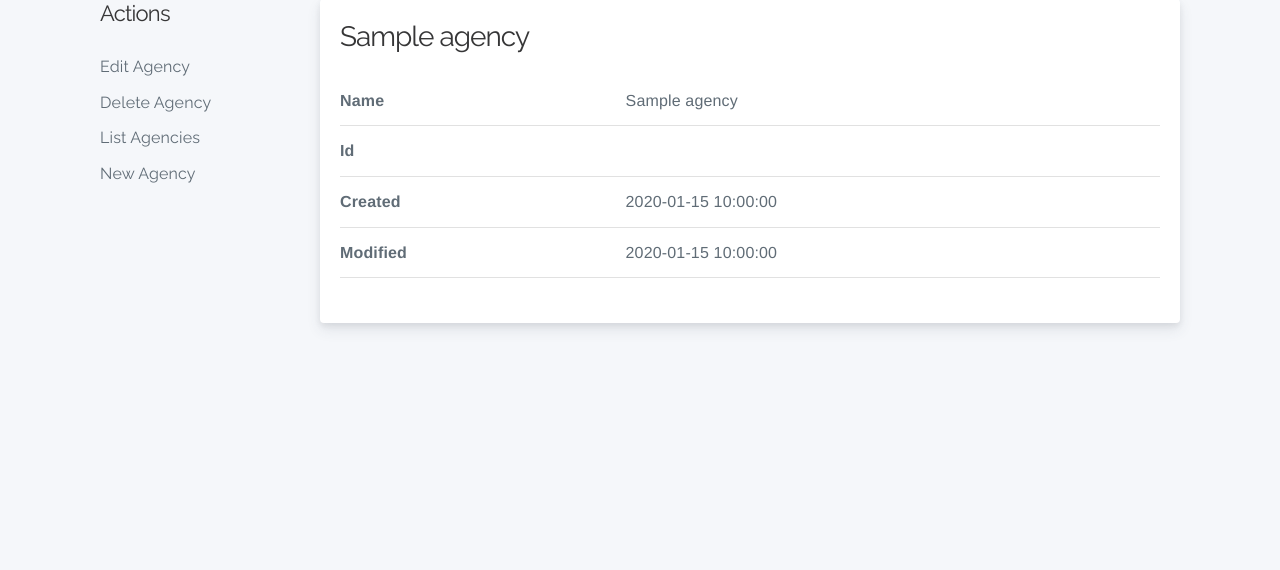
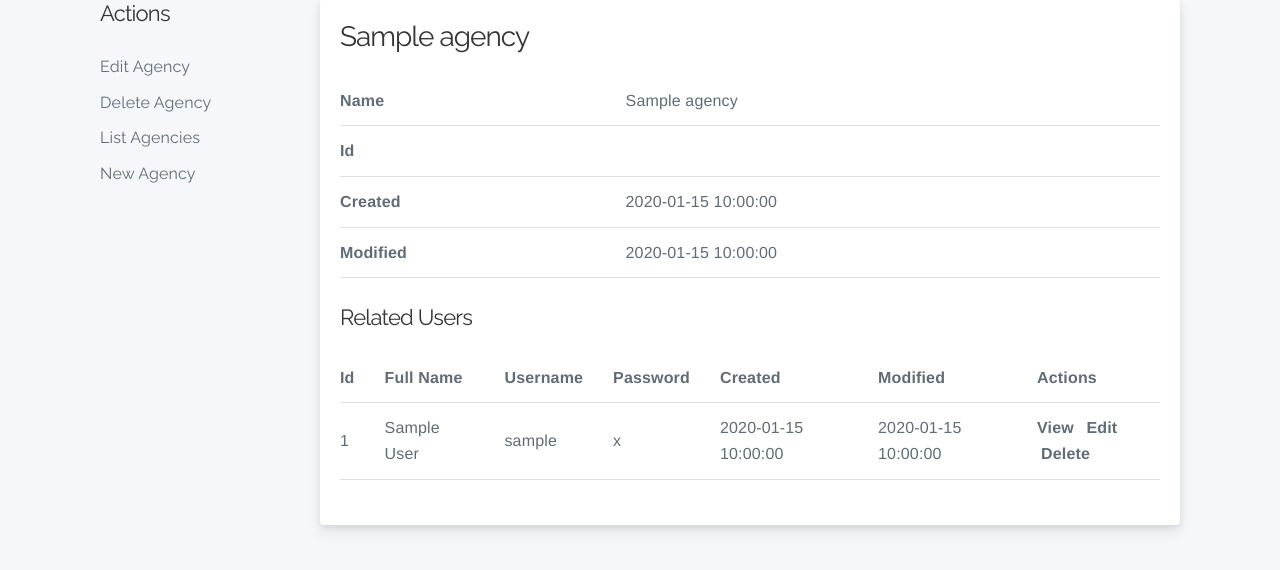
Before and after one commit to ShrutiMeshram29/adv_app, a CakePHP app: the page made by templates/Agencies/view.php in a window 1280 px wide. Shown: the part 79-649 px from the top of the page. Run offline with PHP 8.4 and a stand-in for CakePHP, Linux system fonts and the light colour scheme; the template is opened without the code that fills it: most values are stand-ins (such as "Sample title", 1, 10 or a date in 2020); some libraries are stand-ins or nearby versions.

Commit message:
new mapping table agencies_users created we baked all for users and agencies.

```diff
--- a/src/Model/Table/AgenciesTable.php
+++ b/src/Model/Table/AgenciesTable.php
@@ -44,6 +44,12 @@
         $this->setPrimaryKey('id');
 
         $this->addBehavior('Timestamp');
+
+        $this->belongsToMany('Users', [
+            'foreignKey' => 'agency_id',
+            'targetForeignKey' => 'user_id',
+            'joinTable' => 'agencies_users',
+        ]);
     }
 
     /**
--- a/src/Model/Table/UsersTable.php
+++ b/src/Model/Table/UsersTable.php
@@ -44,6 +44,12 @@
         $this->setPrimaryKey('id');
 
         $this->addBehavior('Timestamp');
+
+        $this->belongsToMany('Agencies', [
+            'foreignKey' => 'user_id',
+            'targetForeignKey' => 'agency_id',
+            'joinTable' => 'agencies_users',
+        ]);
     }
 
     /**
--- a/templates/Agencies/add.php
+++ b/templates/Agencies/add.php
@@ -2,6 +2,7 @@
 /**
  * @var \App\View\AppView $this
  * @var \App\Model\Entity\Agency $agency
+ * @var \Cake\Collection\CollectionInterface|string[] $users
  */
 ?>
 <div class="row">
@@ -18,6 +19,7 @@
                 <legend><?= __('Add Agency') ?></legend>
                 <?php
                     echo $this->Form->control('name');
+                    echo $this->Form->control('users._ids', ['options' => $users]);
                 ?>
             </fieldset>
             <?= $this->Form->button(__('Submit')) ?>
--- a/templates/Agencies/edit.php
+++ b/templates/Agencies/edit.php
@@ -2,6 +2,7 @@
 /**
  * @var \App\View\AppView $this
  * @var \App\Model\Entity\Agency $agency
+ * @var string[]|\Cake\Collection\CollectionInterface $users
  */
 ?>
 <div class="row">
@@ -23,6 +24,7 @@
                 <legend><?= __('Edit Agency') ?></legend>
                 <?php
                     echo $this->Form->control('name');
+                    echo $this->Form->control('users._ids', ['options' => $users]);
                 ?>
             </fieldset>
             <?= $this->Form->button(__('Submit')) ?>
--- a/templates/Agencies/view.php
+++ b/templates/Agencies/view.php
@@ -35,6 +35,46 @@
                     <td><?= h($agency->modified) ?></td>
                 </tr>
             </table>
+            <div class="related">
+                <h4><?= __('Related Users') ?></h4>
+                <?php if (!empty($agency->users)) : ?>
+                <div class="table-responsive">
+                    <table>
+                        <tr>
+                            <th><?= __('Id') ?></th>
+                            <th><?= __('Full Name') ?></th>
+                            <th><?= __('Username') ?></th>
+                            <th><?= __('Password') ?></th>
+                            <th><?= __('Created') ?></th>
+                            <th><?= __('Modified') ?></th>
+                            <th class="actions"><?= __('Actions') ?></th>
+                        </tr>
+                        <?php foreach ($agency->users as $user) : ?>
+                        <tr>
+                            <td><?= h($user->id) ?></td>
+                            <td><?= h($user->full_name) ?></td>
+                            <td><?= h($user->username) ?></td>
+                            <td><?= h($user->password) ?></td>
+                            <td><?= h($user->created) ?></td>
+                            <td><?= h($user->modified) ?></td>
+                            <td class="actions">
+                                <?= $this->Html->link(__('View'), ['controller' => 'Users', 'action' => 'view', $user->id]) ?>
+                                <?= $this->Html->link(__('Edit'), ['controller' => 'Users', 'action' => 'edit', $user->id]) ?>
+                                <?= $this->Form->postLink(
+                                    __('Delete'),
+                                    ['controller' => 'Users', 'action' => 'delete', $user->id],
+                                    [
+                                        'method' => 'delete',
+                                        'confirm' => __('Are you sure you want to delete # {0}?', $user->id),
+                                    ]
+                                ) ?>
+                            </td>
+                        </tr>
+                        <?php endforeach; ?>
+                    </table>
+                </div>
+                <?php endif; ?>
+            </div>
         </div>
     </div>
 </div>
--- a/templates/Users/add.php
+++ b/templates/Users/add.php
@@ -2,6 +2,7 @@
 /**
  * @var \App\View\AppView $this
  * @var \App\Model\Entity\User $user
+ * @var \Cake\Collection\CollectionInterface|string[] $agencies
  */
 ?>
 <div class="row">
@@ -20,6 +21,7 @@
                     echo $this->Form->control('full_name');
                     echo $this->Form->control('username');
                     echo $this->Form->control('password');
+                    echo $this->Form->control('agencies._ids', ['options' => $agencies]);
                 ?>
             </fieldset>
             <?= $this->Form->button(__('Submit')) ?>
--- a/templates/Users/edit.php
+++ b/templates/Users/edit.php
@@ -2,6 +2,7 @@
 /**
  * @var \App\View\AppView $this
  * @var \App\Model\Entity\User $user
+ * @var string[]|\Cake\Collection\CollectionInterface $agencies
  */
 ?>
 <div class="row">
@@ -25,6 +26,7 @@
                     echo $this->Form->control('full_name');
                     echo $this->Form->control('username');
                     echo $this->Form->control('password');
+                    echo $this->Form->control('agencies._ids', ['options' => $agencies]);
                 ?>
             </fieldset>
             <?= $this->Form->button(__('Submit')) ?>
```
Also changed, not shown: src/Controller/AgenciesController.php (+6 -4 lines), src/Controller/UsersController.php (+6 -4 lines), templates/Users/view.php (+36 -0 lines), tests/Fixture/AgenciesFixture.php (+2 -2 lines), tests/Fixture/UsersFixture.php (+2 -2 lines), tests/TestCase/Controller/AgenciesControllerTest.php (+2 -0 lines), tests/TestCase/Controller/UsersControllerTest.php (+2 -0 lines).
